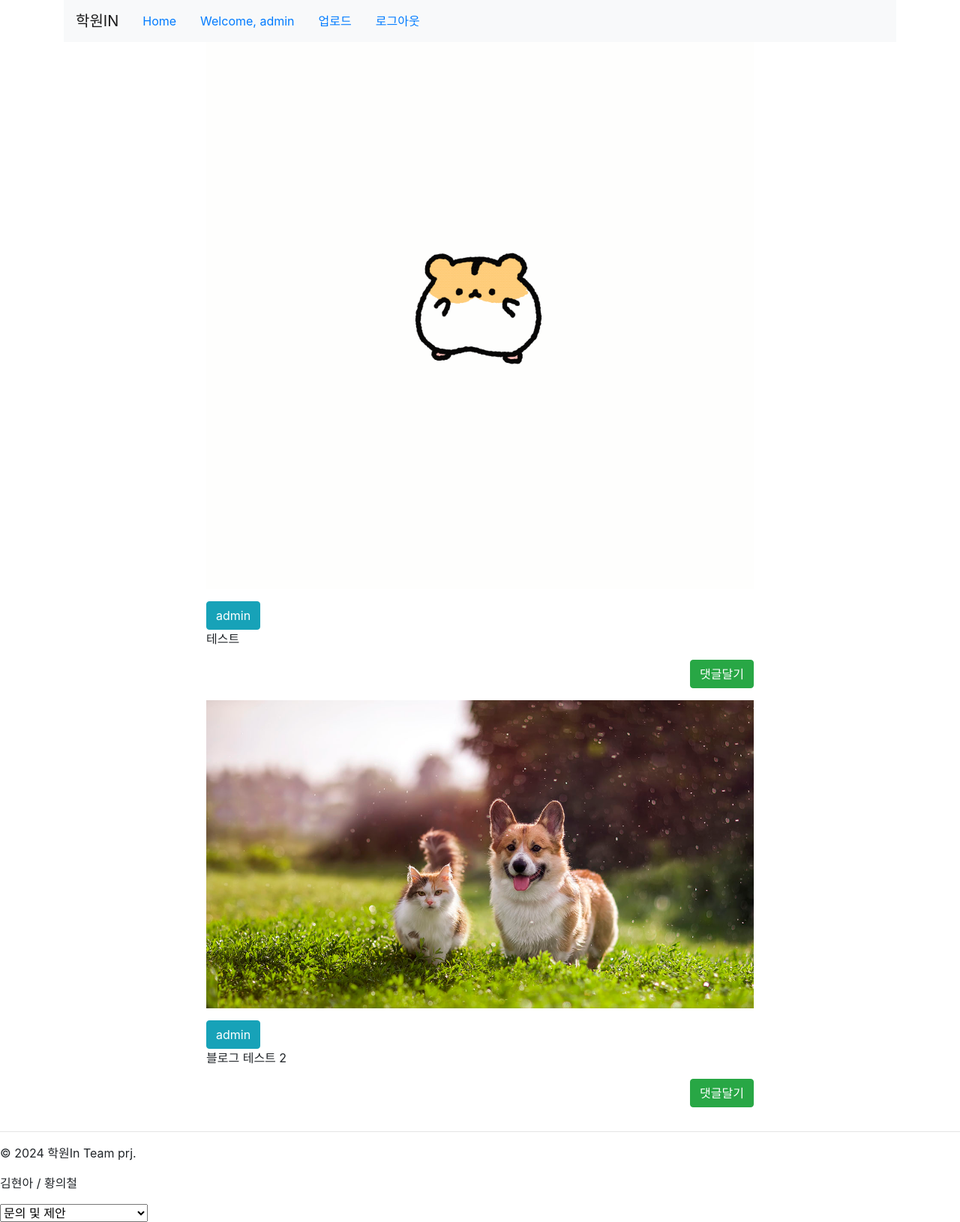
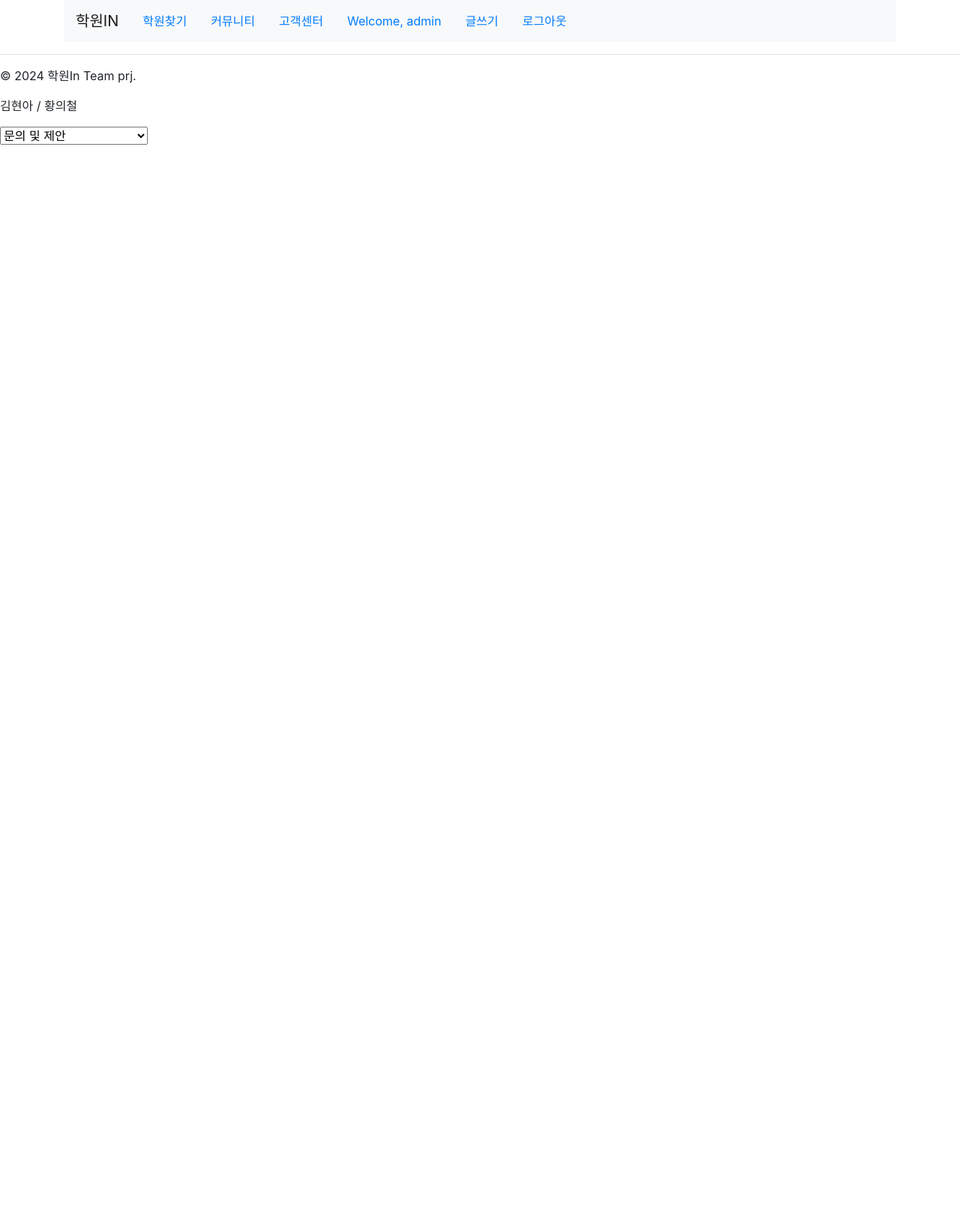
Before and after one commit to HyunahKim1111/Hackwon, a Django app: page / in a window 1280 px wide. Shown: the whole page at 75% size. After the commit the page ends 193 px from the top, so only its background shows below. Run offline with Django 3.2, Linux system fonts and the light colour scheme; a user stored in the database is signed in; data comes from the database, SQL or seed files in the repository; both versions use the stored data as it was after the commit; some libraries are stand-ins or nearby versions.

Commit message:
학원찾기 기능 시작

```diff
--- a/Hackwon_project/urls.py
+++ b/Hackwon_project/urls.py
@@ -17,11 +17,15 @@ from django.contrib import admin
 from django.urls import path, include
 from django.conf.urls.static import static
 from django.conf import settings
+from content.views import index
 
 urlpatterns = [
+    path('', index, name='index'),
     path('admin/', admin.site.urls),
     path('accounts/', include('accounts.urls')),
-    path('', include('blog.urls')) # 메인으로 일단은 저장
+    path('content/', include('content.urls')),
+    path('blog/', include('blog.urls')),
+
 ]
 
 urlpatterns += static(settings.MEDIA_URL, document_root=settings.MEDIA_ROOT)
--- a/blog/views.py
+++ b/blog/views.py
@@ -7,6 +7,7 @@ from django.views.generic.detail import DetailView
 from django.shortcuts import redirect
 from django.contrib.auth.decorators import login_required
 from django.contrib.auth.mixins import LoginRequiredMixin
+
 
 @login_required
 def blog_list(request):
--- /dev/null
+++ b/content/templates/content/index.html
@@ -0,0 +1,15 @@
+{% extends 'base.html' %}
+
+{% block title %}- Landing{% endblock %}
+
+{% block content %}
+    {% for post in blogs %}
+    <div class="row">
+        <div class="col-md-2"></div>
+        <div class="col-md-8 panel panel-default">
+            <p>대문페이지</p>
+        </div>
+        <div class="col-md-2"></div>
+    </div>
+    {% endfor%}
+{% endblock %}
--- /dev/null
+++ b/content/urls.py
@@ -0,0 +1,8 @@
+from django.urls import path
+from .views import *
+
+app_name = 'content'
+
+urlpatterns = [
+    path('', content, name='content')
+]
--- a/content/views.py
+++ b/content/views.py
@@ -1,3 +1,7 @@
 from django.shortcuts import render
 
-# Create your views here.
+def index(request):
+    return render(request, 'content/index.html')
+
+def content(request):
+    return render(request, 'content/content.html')
--- a/templates/base.html
+++ b/templates/base.html
@@ -17,10 +17,12 @@
         <nav class="navbar navbar-expand-lg navbar-light bg-light">
             <a class="navbar-brand" href="/">학원IN</a>
             <ul class="nav">
-                <li class="nav-item"><a href="/" class="active nav-link ">Home</a></li>
+                <li class="nav-item"><a href="{% url 'content:content'%}" class="active nav-link ">학원찾기</a></li>
+                <li class="nav-item"><a href="{% url 'blog:blog_list'%}" class="active nav-link ">커뮤니티</a></li>
+                <li class="nav-item"><a href="{ % url 'blog:blog_list'%}" class="active nav-link ">고객센터</a></li>
                 {% if user.is_authenticated %}
                 <li class="nav-item"><a href="#" class="nav-link">Welcome, {{user.get_username}}</a></li>
-                <li class="nav-item"><a href="{% url 'blog:blog_upload' %}" class="nav-link">업로드</a></li>
+                <li class="nav-item"><a href="{% url 'blog:blog_upload' %}" class="nav-link">글쓰기</a></li>
                 <li class="nav-item"><a href="{% url 'logout' %}" class="nav-link">로그아웃</a></li>
                 {% else %}
                 <li class="nav-item"><a href="{% url 'login' %}" class="nav-link">로그인</a></li>
```
Also changed, not shown: content/templates/content/content.html (added, +13 -0 lines), db.sqlite3.
